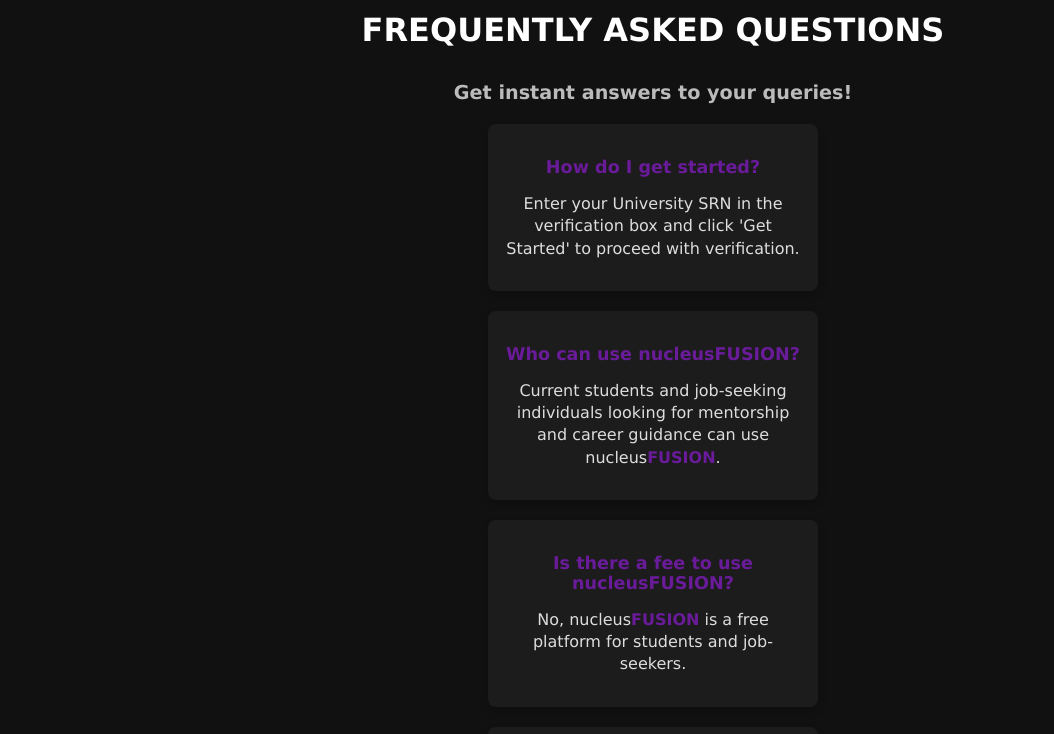
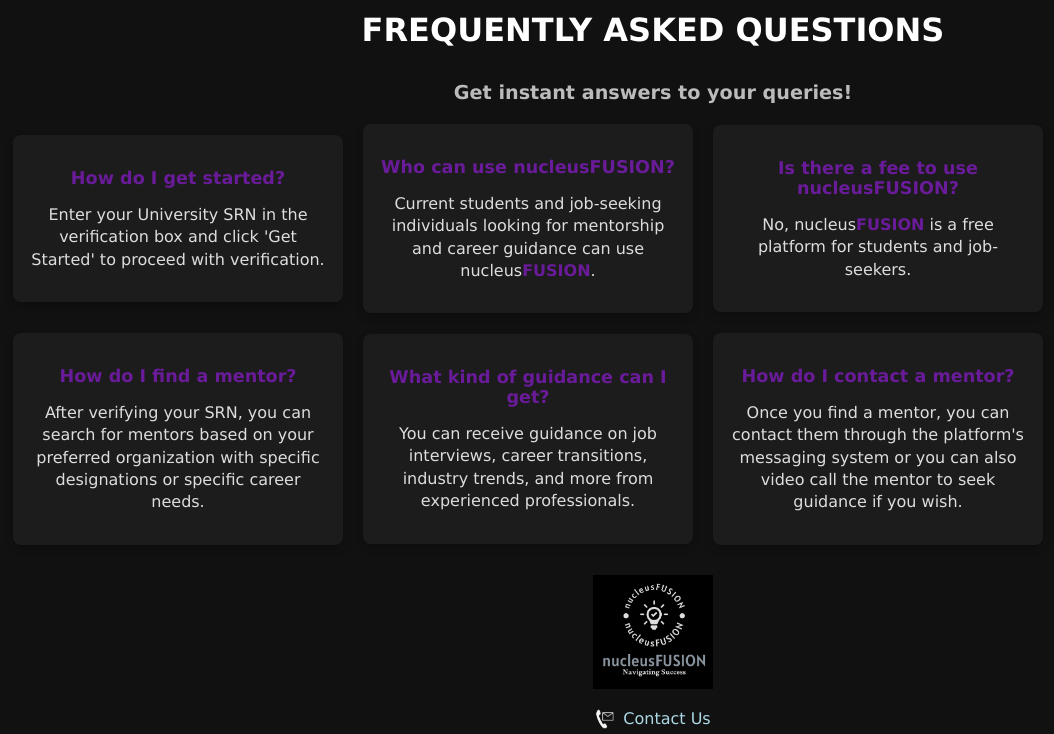
Before and after one commit to vm5/finalsite, a React (Create React App) app: page / in a window 1280 px wide. Shown: the part 1520-2254 px from the top of the page, without its empty margins (7-1061 px from the left). Built offline with nearby package versions, Linux system fonts and the light colour scheme.

Commit message:
Update footer.jsx

```diff
--- a/src/footer.jsx
+++ b/src/footer.jsx
@@ -161,7 +161,7 @@
 
 const FAQContainer = styled.div`
   display: flex;
-  flex-direction: column;
+  flex-wrap: wrap;
   align-items: center;
   gap: 20px;
   max-width: 100%;
```
